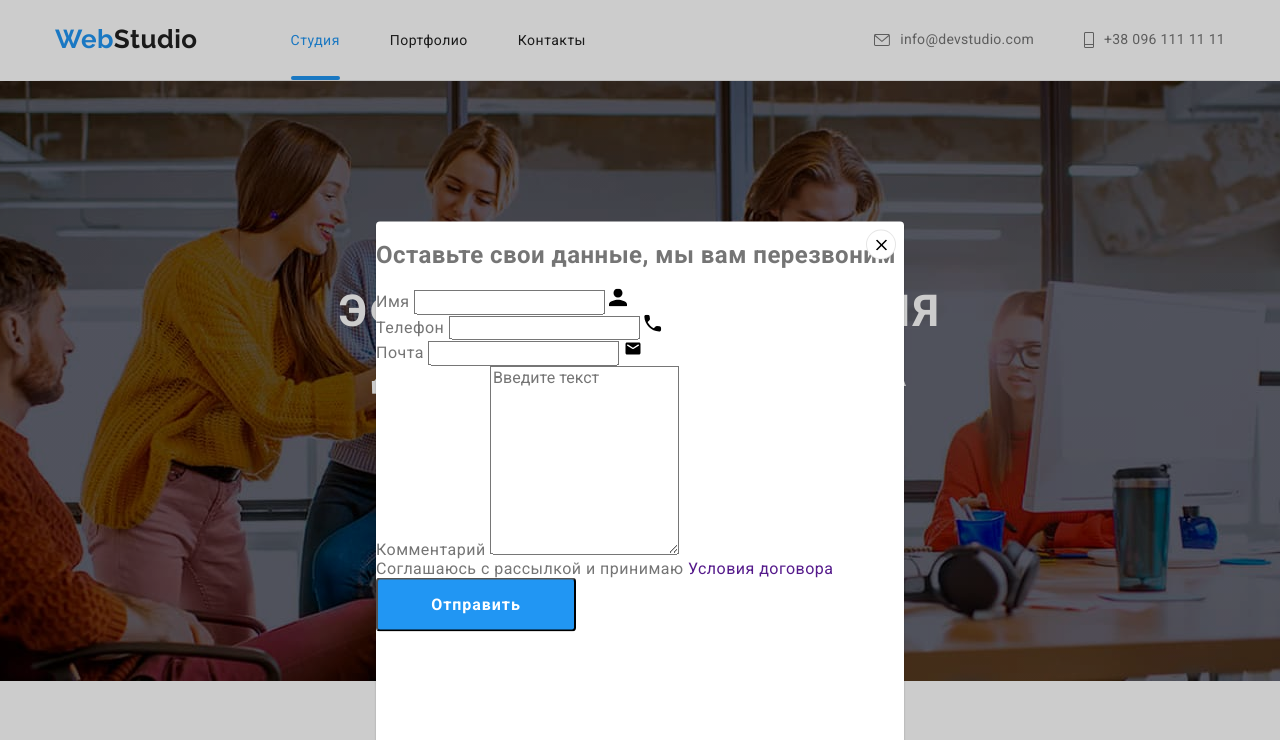
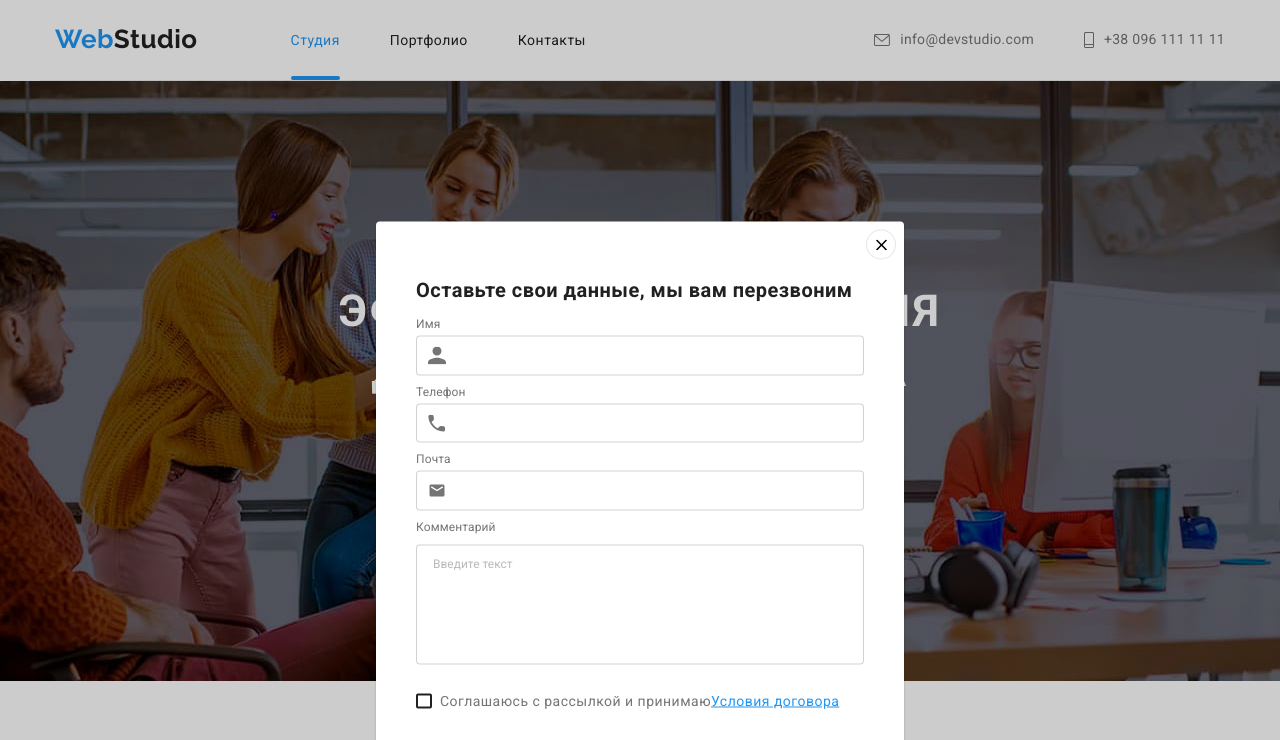
Before and after one commit to olhamyr/goit-markup-hw-06, a plain HTML site: page index.html in a window 1280 px wide. Both pictures are taken after a click on the button "Заказать услугу". Shown: the top 740 px of the page. Drawn offline with nearby package versions, Linux system fonts and the light colour scheme.

Commit message:
Добавляет оформление форм

```diff
--- a/css/styles.css
+++ b/css/styles.css
@@ -44,6 +44,9 @@ a {
     text-decoration: none;
   }
 
+  textarea {
+    resize: none;
+  }
   .visually-hidden {
     position: absolute;
     width: 1px;
@@ -225,6 +228,7 @@ margin-left: 50px;
 /* Button */
 .button {
     border-radius: 4px;
+    border: none;
     padding: 10px 32px;
     width: 200px;
 
@@ -573,6 +577,50 @@ margin-left: 50px;
     fill: currentColor;;
   }
 
+  /* Signup */
+.signup .form {
+  display: flex;
+  margin-top: 20px;
+}
+
+.join .text, .signup .text {
+  color: var(--wight);
+  font-weight: 700;
+  font-size: 14px;
+  line-height: 1.14;
+}
+
+.signup .form-input {
+  margin: 0;
+  margin-right: 12px;
+  padding: 15px 16px;
+  width: 358px;
+  border: 1px solid rgba(255, 255, 255, 0.3);
+  border-radius: 4px;
+  filter: drop-shadow(0px 4px 4px rgba(0, 0, 0, 0.15));
+
+  background-color: var(--footer-bg-color);
+  color: rgba(255, 255, 255, 0.6);
+
+  transition: border 250ms cubic-bezier(0.4, 0, 0.2, 1);
+}
+.signup .form-input:focus {
+  border: 1px solid var(--acent-color);
+}
+.signup .form-input::placeholder {
+  font-size: 16px;
+  line-height: 1.25;
+}
+.signup .button {
+  display: flex;
+  align-items: center;
+  padding-left: 28px;
+  padding-right: 29px;
+}
+.icon-signup {
+  margin-left: 10px;
+}
+
 /* Стили для portfolio.html */
 
 /* Portfolio */
@@ -635,7 +683,9 @@ right: 0;
 width: 100%;
 height: 1024px;
 z-index: 1;
+opacity: 1;
 
+transition: opacity 250ms cubic-bezier(0.4, 0, 0.2, 1);
 
 background-color: rgba(0, 0, 0, 0.2);
 }
@@ -643,6 +693,10 @@ background-color: rgba(0, 0, 0, 0.2);
 .backdrop.is-hidden {
   opacity: 0;
   pointer-events: none;
+}
+
+.backdrop.is-hidden .modal {
+  transform: translate(-50%, -50%) scale(0.9);
 }
 
 .modal {
@@ -653,10 +707,14 @@ background-color: rgba(0, 0, 0, 0.2);
 
   width: 528px;
   height: 581px;
+  padding: 40px 39px 41px;
 
   background-color: var(--wight);
   box-shadow: 0px 1px 3px rgba(0, 0, 0, 0.12), 0px 1px 1px rgba(0, 0, 0, 0.14), 0px 2px 1px rgba(0, 0, 0, 0.2);
   border-radius: 4px;
+
+  transform: translate(-50%, -50%) scale(1);
+  transition: transform 250ms cubic-bezier(0.4, 0, 0.2, 1);
 }
 
 .modal-button {
@@ -675,6 +733,125 @@ background-color: rgba(0, 0, 0, 0.2);
 
   background: var(--wight);
   border: 1px solid rgba(0, 0, 0, 0.1);
+  fill: currentColor;
+
+  transition: fill 250ms cubic-bezier(0.4, 0, 0.2, 1);
+}
+
+.modal-button:hover,
+.modal-button:focus {
+  fill: var(--acent-color);
+}
+
+.modal-form {
+ width: 448px;
+ margin-left: auto;
+ margin-right: auto;
+
+}
+
+.form-headline {
+  font-size: 20px;
+  font-weight: 700;
+  line-height: 1.15;
+  color: var(--title-text-color);
+}
+
+.modal-form .form:first-child {
+  margin-top: 12px;
+}
+.form-field {
+  position: relative;
+  display: flex;
+  flex-direction: column;
+  margin-top: 10px;
+
+  font-size: 12px;
+  letter-spacing: 0.01em;
+}
+
+.modal-form .form-input {
+  margin-top: 4px;
+  padding: 12px 30px;
+  border: 1px solid rgba(33, 33, 33, 0.2);
+  border-radius: 4px;
+  outline: none;
+}
+
+.icon-modal {
+  position: absolute;
+  top: 50%;
+  left: 12px;
+}
+.icon-modal {
+  fill: currentColor;
+}
+.form-field:focus-within .form-input {
+  border-color: var(--acent-color);
+  transition: border-color 250ms cubic-bezier(0.4, 0, 0.2, 1);
+}
+.form-field:focus-within .icon-modal {
+  fill: var(--acent-color);
+  transition: fill 250ms cubic-bezier(0.4, 0, 0.2, 1);
+}
+
+.comment {
+  margin-top: 10px;
+  padding: 12px 16px;
+  max-width: 448px;
+  max-height: 120px;
+  resize: none;
+  border: 1px solid rgba(33, 33, 33, 0.2);
+  border-radius: 4px;
+  outline: none;
+}
+.comment::placeholder {
+  color: rgba(117, 117, 117, 0.5);
+}
+.comment:focus {
+  border-color: var(--acent-color);
+  transition: border-color 250ms cubic-bezier(0.4, 0, 0.2, 1);
+}
+
+.checkbox-label {
+  display: flex;
+  align-items: center;
+
+  margin-top: 25px;
+
+  font-size: 14px;
+  line-height: 1.71;
+}
+.checkbox-link {
+  color: var(--acent-color);
+  text-decoration: underline;
+}
+
+.checkbox-icon {
+  display: inline-block;
+
+  margin-right: 8px;
+  width: 16px;
+  height: 15px;
+
+  border: 2px solid var(--title-text-color);
+  border-radius: 2px;
+
+  transition: background-color 250ms cubic-bezier(0.4, 0, 0.2, 1);
+}
+.checkbox:checked + .checkbox-icon {
+  background-color: var(--acent-color);
+  background-image: url(../icons/checkbox.svg);
+  background-size: contain;
+  background-origin: border-box;
+  border-color: var(--acent-color);
+}
+
+.send-button {
+  margin-top: 30px;
+
+  display: flex;
+  justify-content: center;
 }
 
 /* Projects */
```
